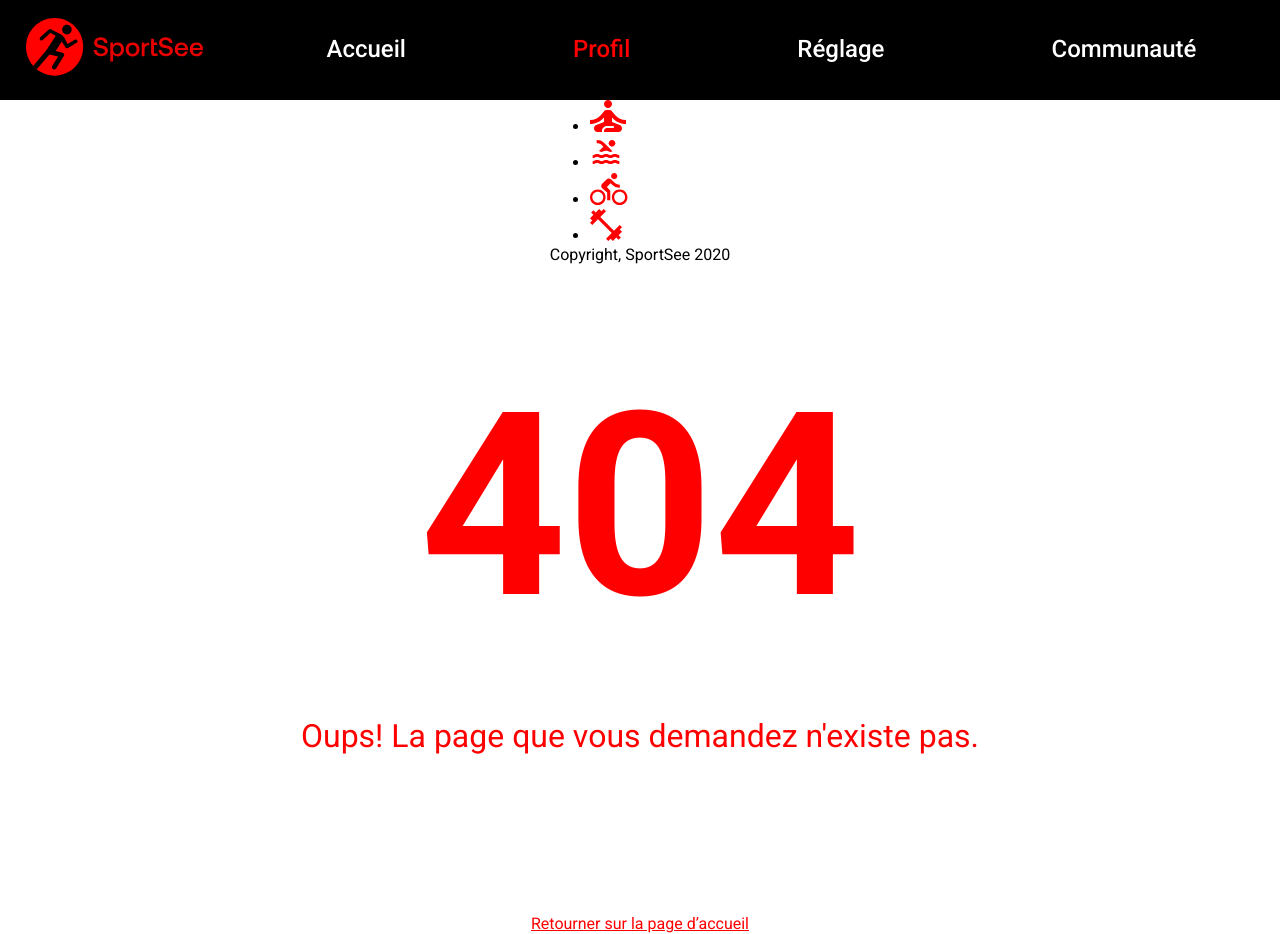
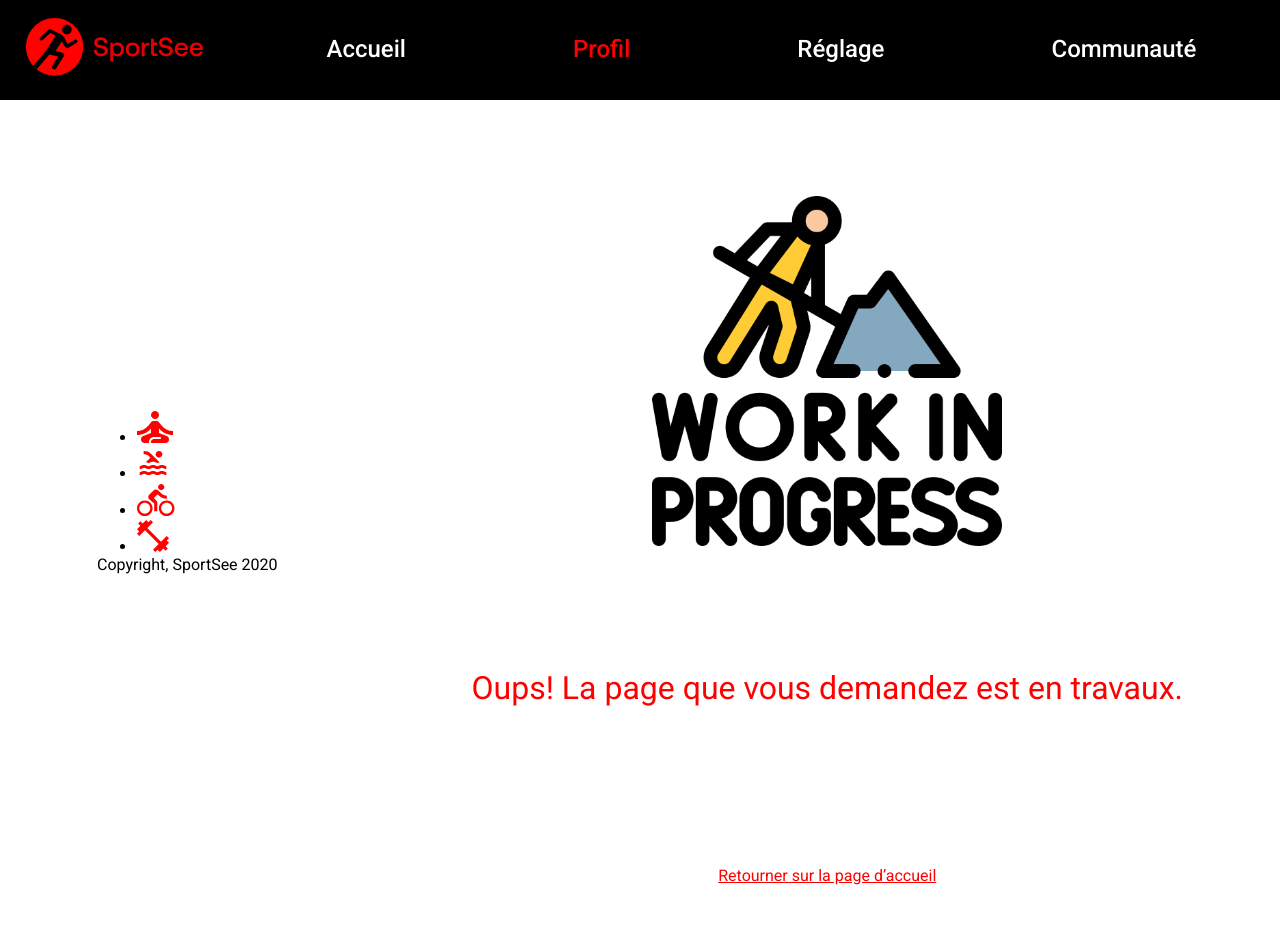
Before and after one commit to Frederic-K/SportSee, a React (Create React App) app: page /fake-profil in a window 1280 px wide. Before the commit this address had no page. After the commit the page ends 886 px from the top, so only its background shows below. Built offline with nearby package versions, Linux system fonts and the light colour scheme.

Commit message:
Working on aside bar nav scss

```diff
--- a/src/App.jsx
+++ b/src/App.jsx
@@ -12,14 +12,14 @@ function App() {
   return (
     <BrowserRouter>
       <Header />
-      <Aside />
+      {/* <Aside /> */}
       <Routes>
         <Route path="/" element={<HomeV2 />} />
         {/* <Route path="/" element={<Home />} /> */}
         <Route path="/user/:id" element={<Dashboard />} />
-        <Route path="/profil" element={<UnderConstruction />} />
-        <Route path="/setting" element={<UnderConstruction />} />
-        <Route path="/community" element={<UnderConstruction />} />
+        <Route path="/fake-profil" element={<UnderConstruction />} />
+        <Route path="/fake-setting" element={<UnderConstruction />} />
+        <Route path="/fake-community" element={<UnderConstruction />} />
         <Route path="*" element={<Error404 />} />
       </Routes>
     </BrowserRouter>
--- a/src/pages/UnderConstruction/UnderConstruction.jsx
+++ b/src/pages/UnderConstruction/UnderConstruction.jsx
@@ -1,9 +1,14 @@
 import { NavLink } from 'react-router-dom'
 import worksiteLogo from '../../assets/icon/travail-en-cours.png'
+import Aside from '../../components/Aside/Aside'
 
 function underConstruction() {
   return (
-    <main className="underConstructionPage">
+    <div className="underConstructionPage">
+      <aside>
+        <Aside />
+      </aside>
+      <main className="underConstructionPage__content">
         <div className="errorPage__type">
           <img
             src={worksiteLogo}
@@ -18,6 +23,7 @@ function underConstruction() {
           Retourner sur la page d’accueil
         </NavLink>
       </main>
+    </div>
   )
 }
 
--- a/src/pages/UnderConstruction/_underConstruction.scss
+++ b/src/pages/UnderConstruction/_underConstruction.scss
@@ -1,4 +1,7 @@
 .underConstructionPage {
+  width: 100%;
+  display: flex;
+  &__content {
     display: flex;
     justify-content: flex-start;
     align-items: center;
@@ -29,3 +32,4 @@
       }
     }
   }
+}
```
Lines whose indentation alone changed are shown as unchanged.
